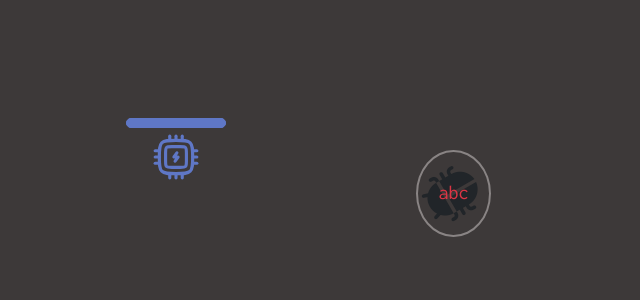
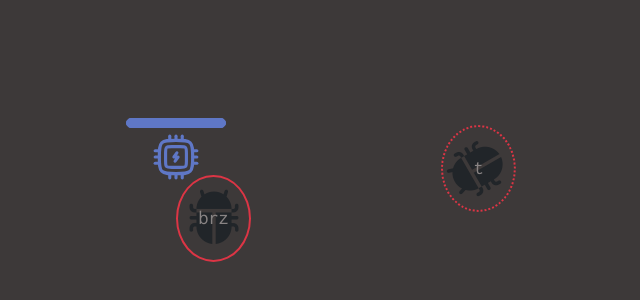
Before and after one commit to BensonB12/USU_Hackathon_Mouse_and_Keyboard, a React (Vite) app: page / in a window 1280 px wide. Shown: the part 250-550 px from the top of the page, without its empty margins (464-1104 px from the left). Built offline with nearby package versions, Linux system fonts and the light colour scheme.

Commit message:
Auto-gen-bugs

```diff
--- a/src/App.tsx
+++ b/src/App.tsx
@@ -3,14 +3,10 @@ import { Layout } from "./Layout";
 import cpuImage from "./assets/cpu-bolt-svgrepo-com.svg";
 import { CpuHealth } from "./CpuHealth";
 import { maxHealth } from "./Constants";
-import { Bug } from "./Bug";
-import { GenerateId } from "./Utils";
+import { BugHandler } from "./BugHandler";
 
 export const App = () => {
-  const [bugId] = useState(() => GenerateId());
-  const [bugLetterFirst] = useState(Math.random() > 0.5);
   const [cpuHealth, setCpuHealth] = useState(maxHealth);
-  const [transformationOption] = useState(Math.floor(Math.random() * 8) + 1);
 
   const hitCPU = (damage: number) => {
     setCpuHealth((oldHealth) => Math.max(oldHealth - damage, 0));
@@ -36,14 +32,7 @@ export const App = () => {
           <CpuHealth health={cpuHealth} />
           <img className="h-25" src={cpuImage} alt="CPU" />
         </div>
-        <Bug
-          initialLetters="abc"
-          initialNumOfRings={3}
-          lettersFirst={bugLetterFirst}
-          hitCPU={hitCPU}
-          id={bugId}
-          transformationOption={transformationOption}
-        />
+        <BugHandler hitCpu={hitCPU} />
       </div>
     </Layout>
   );
--- a/src/BugHandler.tsx
+++ b/src/BugHandler.tsx
@@ -1,56 +1,42 @@
-// import { useEffect, useState } from "react";
-// import { maxLetters, maxRings } from "./Constants";
-// import { GenerateRandomLetter } from "./Utils";
-// import { Bug, BugProps } from "./Bug";
+import { maxLetters, maxRings } from "./Constants";
+import { GenerateId, GenerateRandomLetter } from "./Utils";
+import { Bug } from "./Bug";
+import { FC, useCallback, useEffect, useState } from "react";
 
-// export const BugHandler = () => {
-//   const [totalLetters, setTotalLetters] = useState();
-//   const [bugs, setBugs] = useState<BugProps[]>([]);
+export const BugHandler: FC<{ hitCpu: (damage: number) => void }> = ({
+  hitCpu,
+}) => {
+  const [bugs, setBugs] = useState<string[]>([]);
 
-//   useEffect(() => {
-//     const handleKeyDown = (event: KeyboardEvent) => {
-//       const keyPressed = event.key.toUpperCase();
+  const generateBug = useCallback(() => {
+    setBugs((prevBugs) => [...prevBugs, GenerateId(), GenerateId()]);
+  }, []);
 
-//       setBugs((oldBugs) => {
-//         return oldBugs.map((bug) => {
-//           if (bug.letters.includes(keyPressed)) {
-//             return {
-//               ...bug,
-//               initialLetters: bug.letters.replace(
-//                 new RegExp(keyPressed, "g"),
-//                 ""
-//               ),
-//             };
-//           }
-//           return bug;
-//         });
-//       });
-//     };
+  useEffect(() => {
+    const interval = setInterval(() => {
+      generateBug();
+    }, 4000);
 
-//     window.addEventListener("keydown", handleKeyDown);
+    return () => clearInterval(interval);
+  }, [generateBug]);
+  // Create levels?
 
-//     return () => {
-//       window.removeEventListener("keydown", handleKeyDown);
-//     };
-//   }, []);
-
-//   // Create levels?
-
-//   const GenerateBug = () => {
-//     const amountOfLetters = Math.floor(Math.random() * maxLetters) + 1;
-//     const amountOfRings = Math.floor(Math.random() * maxRings) + 1;
-//     const letters = Array.from({ length: amountOfLetters }, () =>
-//       GenerateRandomLetter()
-//     ).join("");
-
-//     return (
-//       <Bug
-//         letters={letters}
-//         initialNumOfRings={amountOfRings}
-//         lettersFirst={Math.random() < 0.5}
-//       />
-//     );
-//   };
-
-//   return <div>BugHandler</div>;
-// };
+  return (
+    <>
+      {bugs.map((id) => (
+        <Bug
+          key={id}
+          initialLetters={Array.from(
+            { length: Math.floor(Math.random() * maxLetters) + 1 },
+            GenerateRandomLetter
+          ).join("")}
+          initialNumOfRings={Math.floor(Math.random() * maxRings) + 1}
+          lettersFirst={Math.random() < 0.5}
+          id={id}
+          hitCPU={hitCpu}
+          transformationOption={Math.floor(Math.random() * 8) + 1}
+        />
+      ))}
+    </>
+  );
+};
--- a/src/Utils.tsx
+++ b/src/Utils.tsx
@@ -3,5 +3,5 @@ export const GenerateRandomLetter = () => {
 };
 
 export const GenerateId = () => {
-  return "id" + Math.floor(Math.random() * 1234);
+  return "id" + Math.floor(Math.random() * 999999);
 };
```
